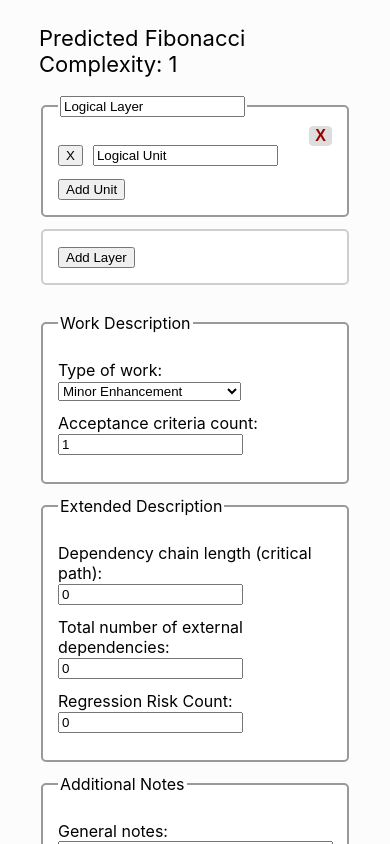
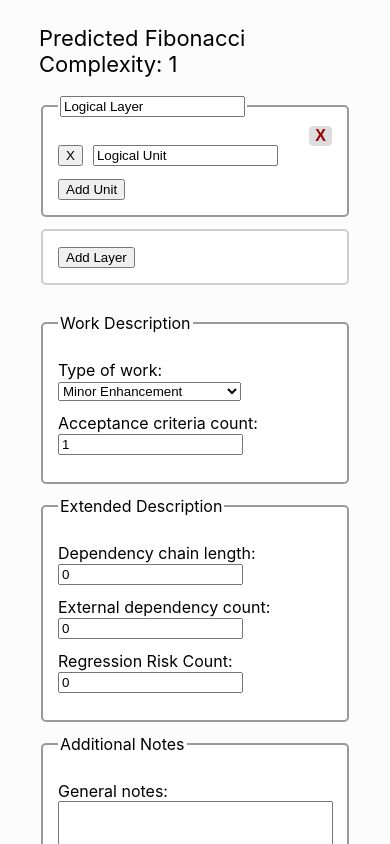
Before and after one commit to cmstead/story-sizer, a React (Create React App) app: page / in a window 390 px wide. Shown: the top 844 px of the page. Built offline with nearby package versions, Linux system fonts and the light colour scheme.

Commit message:
Shortened labels for better fit on mobile

```diff
--- a/src/Components/CriticalPathDepth/index.tsx
+++ b/src/Components/CriticalPathDepth/index.tsx
@@ -16,7 +16,7 @@ export default function CriticalPathDepth() {
 
     return (
             <div>
-                <label>Dependency chain length (critical path):</label>
+                <label>Dependency chain length:</label>
                 <input
                     type="number"
                     value={criticalPathDepth}
--- a/src/Components/ExternalDependencies/index.tsx
+++ b/src/Components/ExternalDependencies/index.tsx
@@ -16,7 +16,7 @@ export default function ExternalDependencies() {
 
     return (
         <div>
-            <label>Total number of external dependencies:</label>
+            <label>External dependency count:</label>
             <input
                 type="number"
                 value={externalDependencyCount}
```
